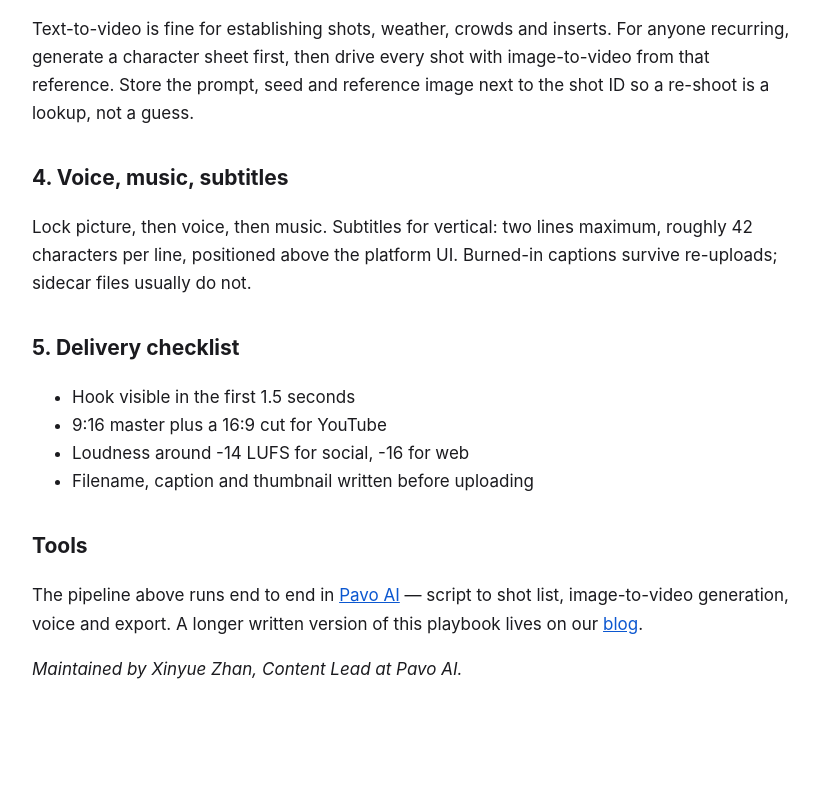
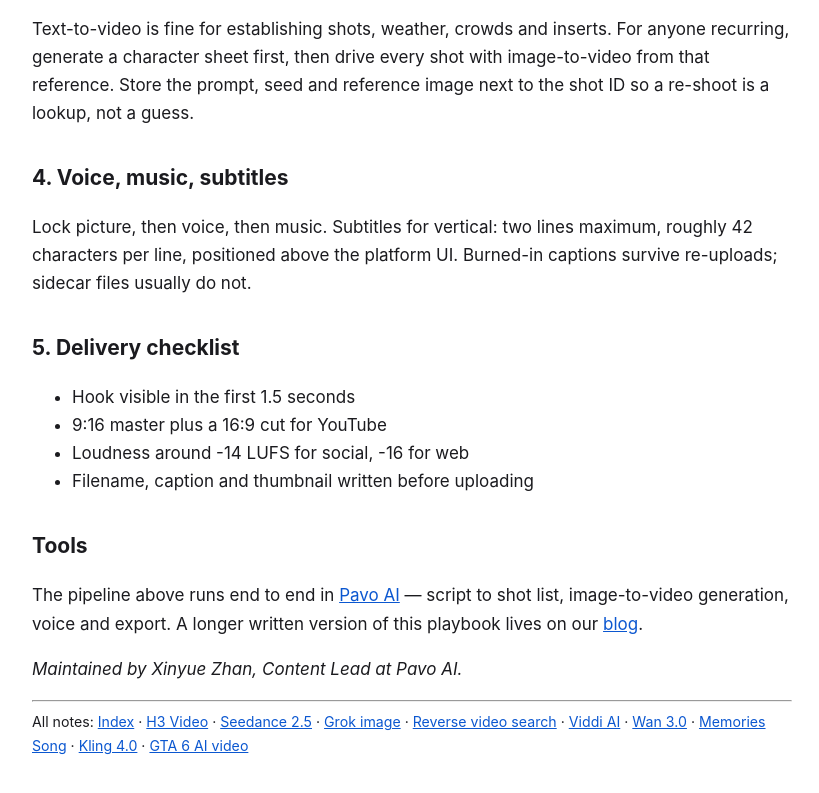
Before and after one commit to youram470-art/pavoai-notes, a plain HTML site: page index.html in a window 1280 px wide. Shown: the part 996-1789 px from the top of the page, without its empty margins (228-1047 px from the left). Before the commit the page ends 1727 px from the top, so only its background shows below. Drawn offline with Linux system fonts and the light colour scheme.

Commit message:
Add canonical to index and site-wide notes navigation

```diff
--- a/index.html
+++ b/index.html
@@ -6,6 +6,7 @@
 <title>AI Short Drama Production Notes — Pavo AI</title>
 <meta name="description" content="A working notebook on AI short drama production: shot planning, image-to-video consistency, voice, subtitles and delivery.">
 <style>body{max-width:760px;margin:48px auto;padding:0 20px;font:17px/1.65 -apple-system,Segoe UI,Roboto,Helvetica,sans-serif;color:#1b1b1f}h1{font-size:30px;line-height:1.25}h2{margin-top:34px;font-size:21px}code{background:#f2f2f5;padding:2px 5px;border-radius:4px}a{color:#0b57d0}</style>
+<link rel="canonical" href="https://youram470-art.github.io/pavoai-notes/">
 </head>
 <body>
 <h1>AI Short Drama Production Notes</h1>
@@ -47,5 +48,6 @@
 <p>The pipeline above runs end to end in <a href="https://pavoai.app/">Pavo AI</a> — script to shot list, image-to-video generation, voice and export. A longer written version of this playbook lives on our <a href="https://pavoai.app/blog">blog</a>.</p>
 
 <p><em>Maintained by Xinyue Zhan, Content Lead at Pavo AI.</em></p>
+<hr><small><nav>All notes: <a href="index.html">Index</a> · <a href="h3video-org.html">H3 Video</a> · <a href="seedance25-kr.html">Seedance 2.5</a> · <a href="grokaiimagegenerator-net.html">Grok image</a> · <a href="reversevideosearch-org.html">Reverse video search</a> · <a href="viddiai-com.html">Viddi AI</a> · <a href="wan-3-io.html">Wan 3.0</a> · <a href="memoriessong-com.html">Memories Song</a> · <a href="kling4-co-kr.html">Kling 4.0</a> · <a href="gta6aivideo-art.html">GTA 6 AI video</a></nav></small>
 </body>
 </html>
```
Also changed, not shown: grokaiimagegenerator-net.html (+1 -0 lines), gta6aivideo-art.html (+1 -0 lines), h3video-org.html (+1 -0 lines), kling4-co-kr.html (+1 -0 lines), memoriessong-com.html (+1 -0 lines), reversevideosearch-org.html (+1 -0 lines), seedance25-kr.html (+1 -0 lines), viddiai-com.html (+1 -0 lines), wan-3-io.html (+1 -0 lines).
